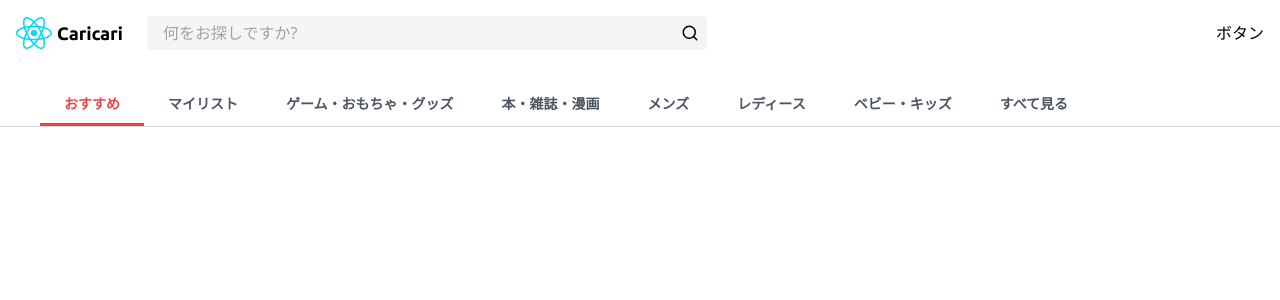
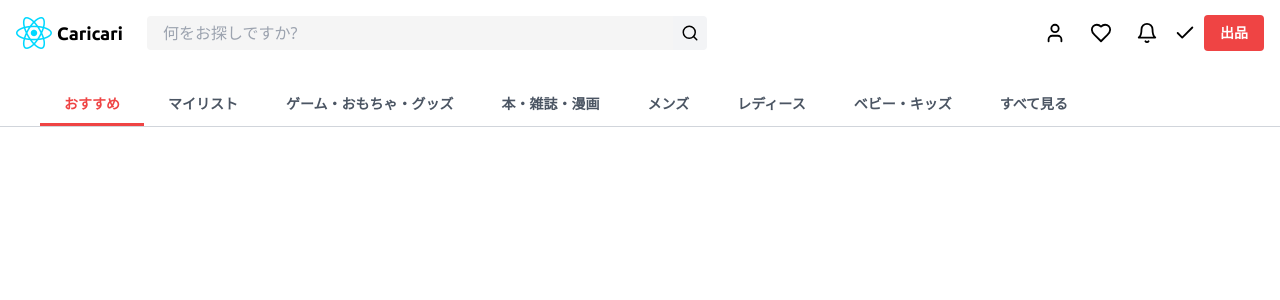
Before and after one commit to shou1027/tsMercari, a React (Vite) app: page / in a window 1280 px wide. Shown: the top 300 px of the page. Built offline with nearby package versions, Linux system fonts and the light colour scheme.

Commit message:
ヘッダにアイコンを追加

```diff
--- a/src/layouts/PageHeader.tsx
+++ b/src/layouts/PageHeader.tsx
@@ -1,4 +1,4 @@
-import { Search } from 'lucide-react';
+import { Bell, Check, Heart, Search, User } from 'lucide-react';
 import logo from '../assets/logo.png';
 
 export const PageHeader = () => {
@@ -24,7 +24,41 @@ export const PageHeader = () => {
           </button>
         </div>
       </form>
-      <div className="ml-auto">ボタン</div>
+      <div className='ml-auto flex shrink-0 items-center md:gap-2'>
+        <button
+          type='button'
+          className='p-2 hover:bg-secondary-hover md:hidden'
+        >
+          <Search className='size-[22px] stroke-2' />
+        </button>
+        <button
+          type='button'
+          className='hidden gap-1 p-2 hover:bg-secondary-hover md:flex'
+        >
+          <User className='size-[22px] stroke-2' />
+        </button>
+        <button
+          type='button'
+          className='hidden p-2 hover:bg-secondary-hover md:flex'
+        >
+          <Heart className='size-[22px] stroke-2' />
+        </button>
+        <button
+          type='button'
+          className='hidden p-2 hover:bg-secondary-hover md:flex'
+        >
+          <Bell className='size-[22px] stroke-2' />
+        </button>
+        <button type='button'>
+          <Check className='size-[22px] stroke-2' />
+        </button>
+        <button
+          type='button'
+          className='hidden rounded bg-red-500 px-4 py-2 text-sm font-bold text-white hover:bg-red-400 md:block'
+        >
+          出品
+        </button>
+      </div>
     </div>
   );
 };
```
